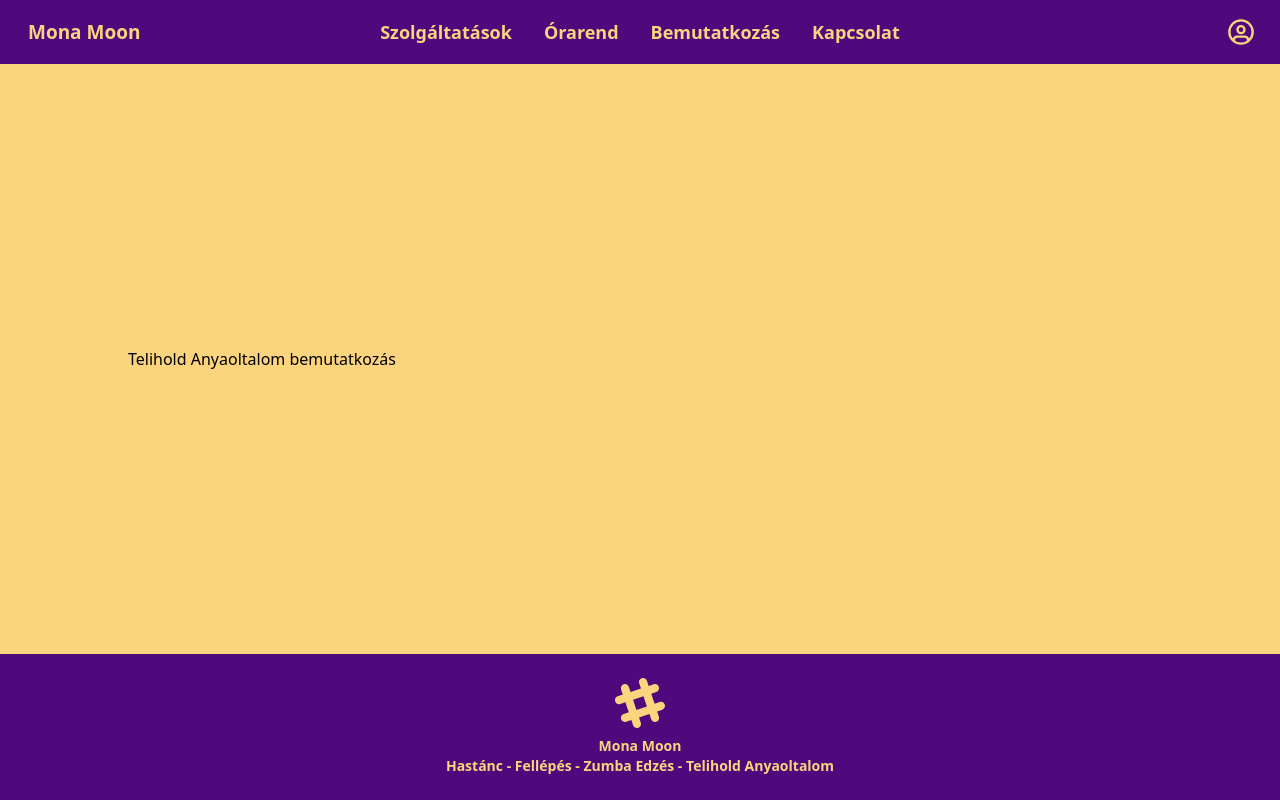
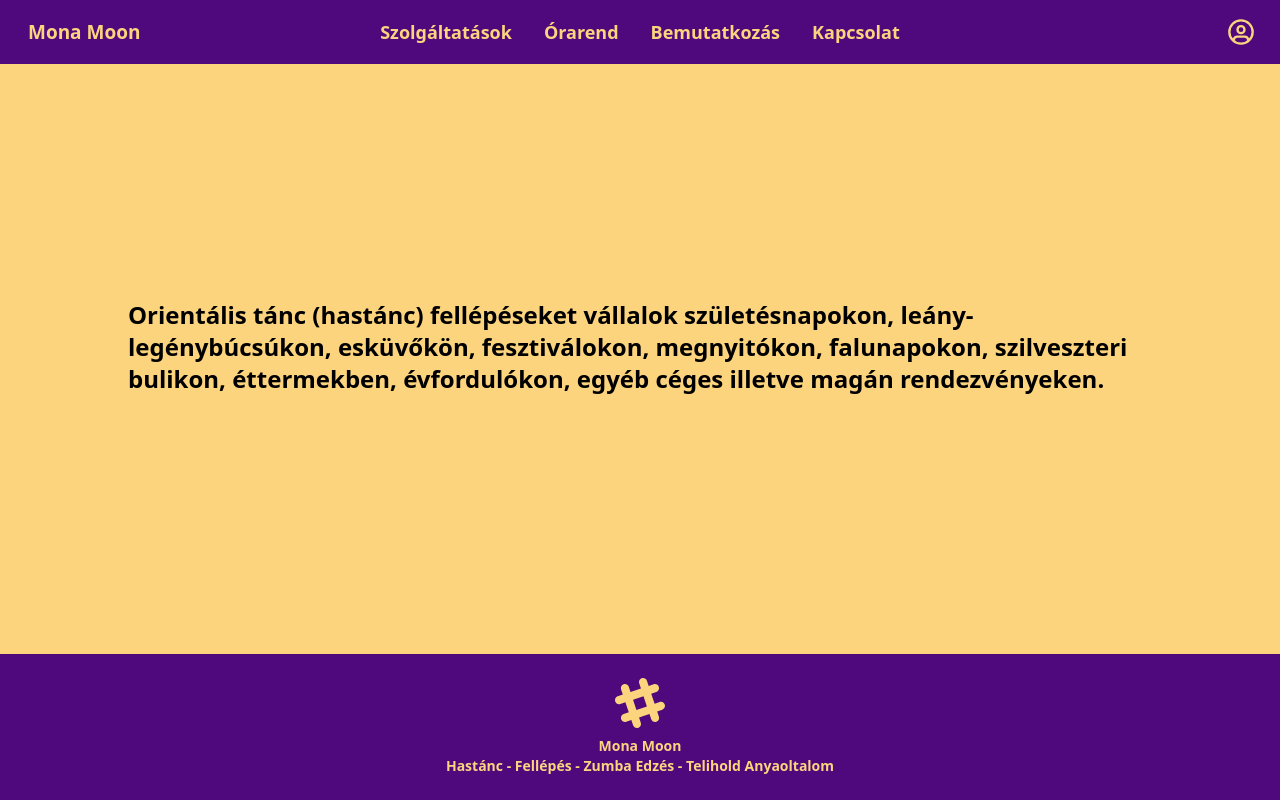
Before and after one commit to Venecaat/Mona-Moon, a React (Vite) app in the folder Frontend/: page /bemutatkozas/telihold-anyaoltalom in a window 1280 px wide. Built offline with nearby package versions, Linux system fonts and the light colour scheme.

Commit message:
Frontend: Fix introduction files

```diff
--- a/Frontend/src/routes/introduction/BellyDanceZumba.jsx
+++ b/Frontend/src/routes/introduction/BellyDanceZumba.jsx
@@ -1,8 +1,12 @@
 
 export const BellyDanceZumba = () => {
     return (
-        <div>
-            <h2>Hastánc - Zumba bemutatkozás</h2>
+        <div className="text-xl font-semibold">
+            <div className="grid grid-cols-1 mb-6 text-center md:text-left text-2xl gap-7">
+                <div className="px-4 xl:px-0">
+                    Hastánc - Zumba bemutatkozás
+                </div>
+            </div>
         </div>
     )
 }
--- a/Frontend/src/routes/introduction/FullmoonMP.jsx
+++ b/Frontend/src/routes/introduction/FullmoonMP.jsx
@@ -1,8 +1,14 @@
 
 export const FullmoonMP = () => {
     return (
-        <div>
-            <h2>Telihold Anyaoltalom bemutatkozás</h2>
+        <div className="text-xl font-semibold">
+            <div className="grid grid-cols-1 mb-6 text-center md:text-left text-2xl gap-7">
+                <div className="px-4 xl:px-0">
+                    Orientális tánc (hastánc) fellépéseket vállalok születésnapokon, leány-legénybúcsúkon,
+                    esküvőkön, fesztiválokon, megnyitókon, falunapokon, szilveszteri bulikon, éttermekben,
+                    évfordulókon, egyéb céges illetve magán rendezvényeken.
+                </div>
+            </div>
         </div>
     )
 }
```
